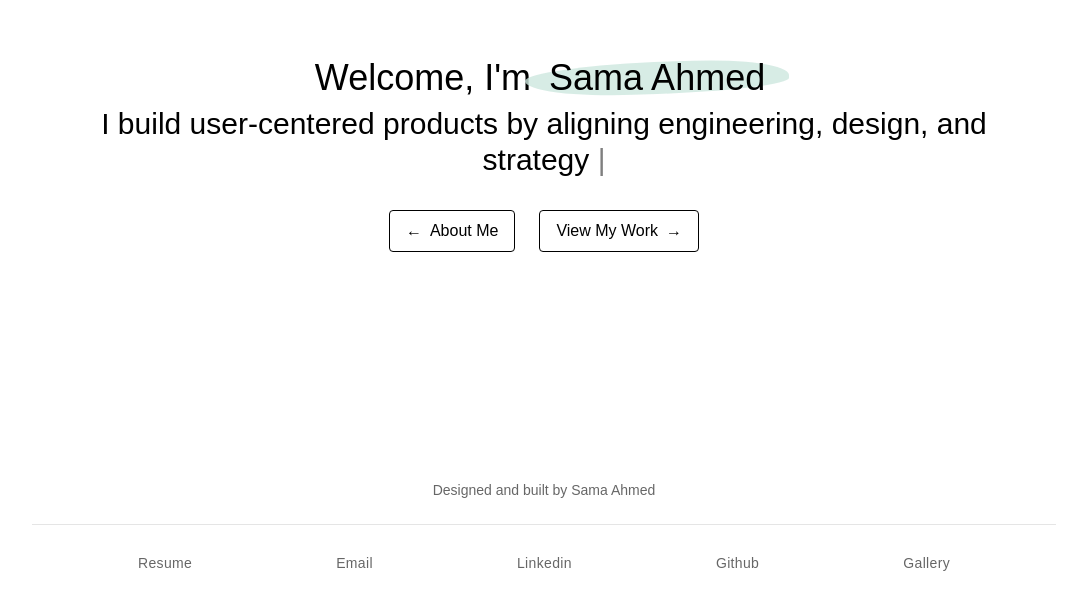
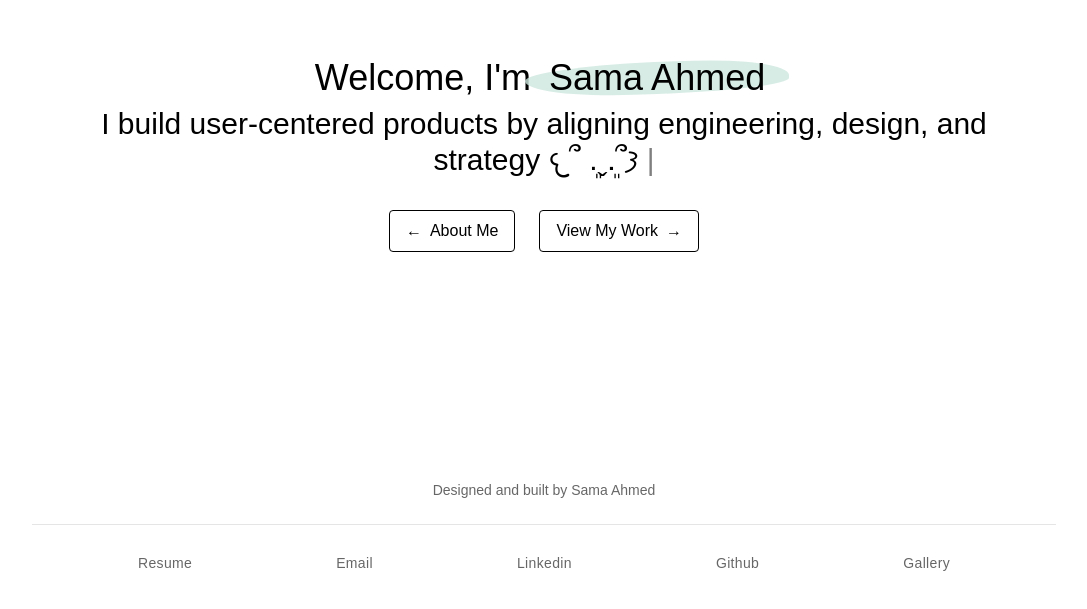
Before and after one commit to 26samaahmed/product-portfolio, a SvelteKit app in the folder portfolio/: page / in a window 1280 px wide. Shown: the part 187-796 px from the top of the page, without its empty margins (96-1183 px from the left). Built offline with nearby package versions, Linux system fonts and the light colour scheme; a web font is replaced by a local one.

Commit message:
add ascii in the end of text

```diff
--- a/portfolio/src/routes/+page.svelte
+++ b/portfolio/src/routes/+page.svelte
@@ -13,7 +13,7 @@
   import { onMount } from "svelte";
   import Footer from '$lib/components/Footer.svelte';
 
-  const fullText = "I build user-centered products by aligning engineering, design, and strategy";
+  const fullText = "I build user-centered products by aligning engineering, design, and strategy 𐔌՞ ܸ.ˬ.ܸ՞𐦯";
 
   let displayedText = "";
   let index = 0;
```
